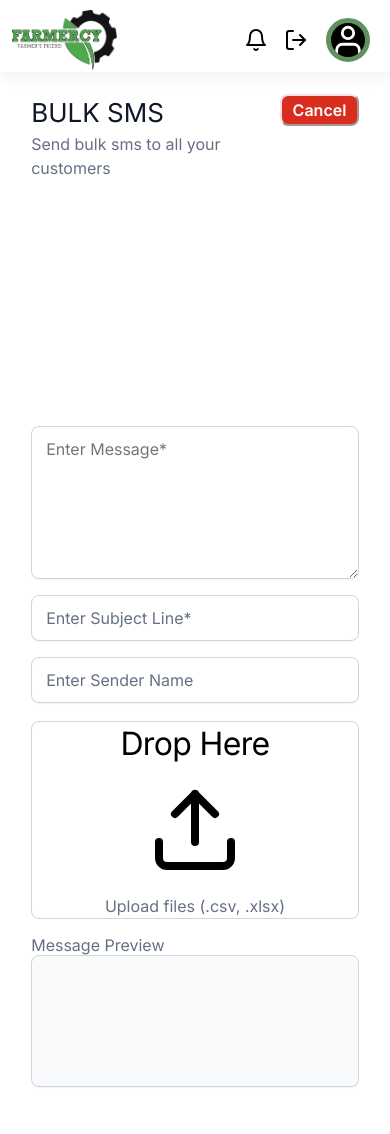
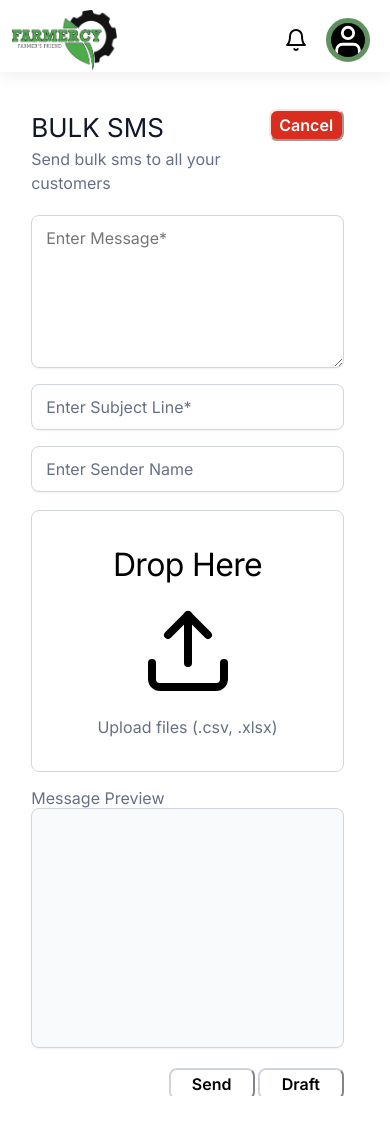
Before and after one commit to TeDbit/FARMECY, a React (Create React App) app: page /new in a window 390 px wide. Shown: the top 1134 px of the page. Built offline with nearby package versions, Linux system fonts and the light colour scheme.

Commit message:
somwhere

```diff
--- a/src/App.css
+++ b/src/App.css
@@ -65,6 +65,98 @@ button {
   overflow: scroll;
 }
 
+.main {
+  display: flex;
+  padding: 30px 2% 0% 5%;
+  width:100% ;
+  overflow: scroll;
+  /* background-color:greenyellow; */
+  justify-content: space-between;
+
+}
+
+
+
+
+@media only screen and (max-width: 900px) {
+
+
+  body {
+    /* padding-left: 2%;
+    padding-right: 2%; */
+  }
+
+  .allBody {
+    min-height: 120vh;
+    /* position:-ms-page; */
+    /* background-color: #282c34; */
+    /* padding-right: 2.5%;
+    padding-left: 1%; */
+
+  }
+
+  .center {
+    display: flex;
+    flex-direction: row;
+    padding-top: 30px;
+    padding-left: 8%;
+    padding-right: 8%;
+    /* background-color: #667085; */
+    width: 100%;
+    height: 1200px;
+  }
+
+  .main {
+    padding: 2% 15px 0% 0%;
+    width: 100%;
+    height:100%;
+
+    /* background-color:greenyellow; */
+  }
+
+  button {
+    display: flex;
+    flex-direction: row;
+    position: relative;
+    justify-content: center;
+    align-items: center;
+    padding: 0px;
+    font-family: 'Inter';
+    font-style: normal;
+    font-weight: 600;
+    font-size: 16px;
+    line-height: 24px;
+    width: 86px;
+    height: 32px;
+    border-color: #D0D5DD;
+    border-radius: 8px;
+    background: white;
+    /* box-shadow: 0px 1px 2px rgba(16, 24, 40, 0.05); */
+  }
+
+  @media only screen and (max-width: 600px) {
+
+
+    .allBody {
+      min-height: 150vh;
+      /* position:-ms-page; */
+      /* background-color: #282c34; */
+      /* padding-right: 2.5%;
+      padding-left: 1%;
+     */
+    }
+
+    .center {
+      display: flex;
+      flex-direction: row;
+      /* background-color: #667085; */
+      width: 100%;
+      height: 1600px;
+      padding-top: 30px;
+    }
+  }
+}
+
 .fullheight {
   position: absolute;
   top: 0;
@@ -110,80 +202,3 @@ button {
     transform: rotate(360deg);
   }
 }
-
-
-@media only screen and (max-width: 900px) {
-
-  .line {
-    height: 100vh;
-    width: 2px;
-    display: none;
-    background-color: grey;
-  }
-
-  body {
-    /* padding-left: 2%;
-    padding-right: 2%; */
-  }
-
-  .allBody {
-    min-height: 120vh;
-    /* position:-ms-page; */
-    /* background-color: #282c34; */
-    /* padding-right: 2.5%;
-    padding-left: 1%; */
-
-  }
-
-  .center {
-    display: flex;
-    flex-direction: row;
-    padding-left: 8%;
-    padding-right: 8%;
-    /* background-color: #667085; */
-    width: 100%;
-    height: 1200px;
-  }
-
-  button {
-    display: flex;
-    flex-direction: row;
-    position: relative;
-    justify-content: center;
-    align-items: center;
-    padding: 0px;
-    font-family: 'Inter';
-    font-style: normal;
-    font-weight: 600;
-    font-size: 16px;
-    line-height: 24px;
-    width: 86px;
-    height: 32px;
-    border-color: #D0D5DD;
-    border-radius: 8px;
-    background: white;
-    /* box-shadow: 0px 1px 2px rgba(16, 24, 40, 0.05); */
-  }
-
-  @media only screen and (max-width: 600px) {
-
-
-    .allBody {
-      min-height: 180vh;
-      /* position:-ms-page; */
-      /* background-color: #282c34; */
-      /* padding-right: 2.5%;
-      padding-left: 1%;
-     */
-    }
-
-    .center {
-      display: flex;
-      flex-direction: row;
-      /* background-color: #667085; */
-      width: 100%;
-      height: 1200px;
-      padding-top: 4%;
-    }
-  }
-}
--- a/src/App.js
+++ b/src/App.js
@@ -2,7 +2,6 @@ import React from "react";
 import "./App.css";
 import  Navbar  from "./Components/Navbar/Navbar";
 import  Sidepanel from "./Components/Sidepanel/Sidepanel";
-// import { Main } from "./Components/Main/Main";
 import Dashboard from "./Pages/Dashboard"
 import New from "./Pages/New"
 import Clients from "./Pages/Clients"
@@ -20,7 +19,8 @@ function App() {
           <Navbar></Navbar>
           <div className="center">
               <Sidepanel> </Sidepanel>
-              <Routes>
+            <div className="main">
+            <Routes>
                 <Route path="/" element={<Dashboard/>}/>
                 <Route path="/dashboard" element={<Dashboard/>}/>
                 <Route path="/new" element={<New/>}/>
@@ -32,6 +32,8 @@ function App() {
                 <Route path="/about" element={<About/>}/>
 
               </Routes>
+            </div>
+
 
             </div>
        </div>
--- a/src/Components/Main/Main.css
+++ /dev/null
@@ -1,321 +0,0 @@
-
-.main {
-    padding: 2% 0% 12% 3%;
-    width: 100%;
-    height:100%;
-
-    /* background-color:greenyellow; */
-  }
-
-
-input::placeholder {
-    all :unset;
-  }
-
-.button1{
-  background: #D92D20;
-  border-color: #FBE2E0;
-  color: #ffffff;
-
-}
-  input textarea {
-  all: unset;
-
-}
-
-
-
-  input,textarea {
-  background: #ffffff;
-  border: 1px solid #d0d5dd;
-  padding: 10px 14px;
-  box-shadow: 0px 1px 2px rgba(16, 24, 40, 0.05);
-  border-radius: 8px;
-  font-weight: 400;
-  font-size: 16px;
-  line-height: 24px;
-  font-family: "Inter", sans-serif;
-  color: #667085;
-
-  }
-
-  textarea {
-    min-height: 60%;
-  }
-
-  .textH {
-    margin: 0px;
-    font-style: normal;
-    font-weight: 400;
-    font-size: 30px;
-    line-height: 38px;
-    color: #101828;
-  }
-
-  .textH2 {
-    margin: 0px;
-    font-style: normal;
-    font-weight: 400;
-    font-size: 36px;
-    line-height: 44px;
-    text-align: center;
-    letter-spacing: -0.02em;
-
-
-  }
-
-  .textP {
-    margin: 0px;
-    font-style: normal;
-    font-weight: 400;
-    font-size: 16px;
-    line-height: 24px;
-    color: #667085;
-
-  }
-
-
-  .titlespace {
-    display: flex;
-    flex-direction: row;
-    /* background-color:darkolivegreen; */
-    justify-content: space-between;
-
-  }
-
-
-  .title {
-    display: flex;
-    flex-direction: column;
-    justify-content: flex-start;
-    /* background-color: aqua; */
-
-  }
-
-  .container {
-    display: flex;
-    flex-direction: column;
-    width: 100%;
-    height: 100%;
-
-    /* background-color: aqua; */
-  }
-
-  .upperc {
-    display: flex;
-    flex-direction: row;
-    height: 50%;
-    padding-top: 20px;
-    padding-bottom: 20px;
-    /* background-color: #555; */
-    justify-content: space-between;
-    gap: 4%;
-  }
-
-  .messagefield {
-    display: flex;
-    flex-direction: column;
-    justify-content: space-between;
-    height: 100%;
-    gap: 1rem;
-    width: 100%;
-    /* background-color: blue; */
-
-  }
-
-
-  .pmessage-container {
-    display: flex;
-    flex-direction: column;
-    width: 100%;
-    height: 100%;
-    /* background-color: blue; */
-    gap: 0.5rem;
-    color: #667085;
-
-  }
-
-  .pmessage-container-m {
-    display: none;
-    flex-direction: column;
-    width: 100%;
-    height: 100%;
-    color: #667085;
-
-  }
-  .log-container {
-    color: #667085;
-    display: flex;
-    flex-direction: column;
-    width: 100%;
-    height: 100%;
-    gap: 0.5rem;
-  }
-  .log-container-m {
-    color: #667085;
-
-    display: none;
-    flex-direction: column;
-    height: 100%;
-  }
-
-
-  .preview {
-    display: flex;
-    border-width: 2px;
-    border-style: solid;
-    border-radius: 8px;
-    border-color: black;
-    /*background-color: aliceblue;*/
-    width: 100%;
-    height: 100%;
-    background: #F9FAFB;
-    border: 1px solid #D0D5DD;
-    box-shadow: 0px 1px 2px rgba(16, 24, 40, 0.05);
-    border-radius: 8px;
-  }
-
-  .logs {
-    display: flex;
-    border-width: 2px;
-    border-color: black;
-    border-style: solid;
-    border-radius: 8px;
-    /*background-color: palevioletred;*/
-    width: 100%;
-    height: 100%;
-    background: #F9FAFB;
-    border: 1px solid #D0D5DD;
-    box-shadow: 0px 1px 2px rgba(16, 24, 40, 0.05);
-    border-radius: 8px;
-  }
-
-  .dragdrop-container {
-    display: flex;
-    flex-direction: column;
-    padding: 20px 0px 20px 0px;
-    width: 100%;
-    height: 100%;
-    gap: 1rem;
-  }
-
-  .dragdrop {
-    display: flex;
-    flex-direction: column;
-    align-items: center;
-    border-width: 1px;
-    justify-content: center;
-    gap: 1rem;
-    width: 100%;
-    height: 100%;
-    border-radius: 8px;
-    background: white;
-    border-color: #d0d5dd;
-    border-style: solid;
-  }
-
-  .lowerspace {
-    /* background-color: #667085; */
-    display: flex;
-    flex-direction: row;
-    justify-content: flex-end;
-    gap: 1%;
-    padding-bottom: 10%;
-  }
-
-
-
-
-
-  @media only screen and (max-width: 900px) {
-
-    .main {
-      padding: 2% 0% 0% 0%;
-      width: 100%;
-      height:100%;
-
-      /* background-color:greenyellow; */
-    }
-
-    .log-container {
-      display: none;
-      flex-direction: column;
-      width: 100%;
-      height: 100%;
-    }
-    .log-container-m {
-      display: flex;
-      flex-direction: column;
-      width: 100%;
-      height: 100%;
-    }
-
-    .dragdrop-container {
-      display: flex;
-      flex-direction: column;
-      padding: 20px 0px 20px 0px;
-      width: 100%;
-      height: 100%;
-      gap: 1rem;
-    }
-
-    .textH {
-      margin: 0px;
-      font-style: normal;
-      font-weight: 400;
-      font-size: 26px;
-      line-height: 38px;
-      color: #101828;
-    }
-
-    .textH2 {
-      margin: 0px;
-      font-style: normal;
-      font-weight: 400;
-      font-size: 32px;
-      line-height: 44px;
-      text-align: center;
-      letter-spacing: -0.02em;
-
-
-    }
-
-    @media only screen and (max-width: 600px) {
-      .upperc {
-        display: flex;
-        flex-direction: column;
-        height: 50%;
-        padding-top: 20px;
-        padding-bottom: 20px;
-        /*background-color: #555;*/
-        justify-content: space-between;
-        gap: 1rem;
-      }
-      .pmessage-container {
-        display: none;
-        flex-direction: column;
-        width: 100%;
-        height: 100%;
-      }
-
-      .pmessage-container-m {
-        display: flex;
-        flex-direction: column;
-        width: 100%;
-        height: 100%;
-      }
-
-
-  .lowerspace {
-    /* background-color: #667085; */
-    display: flex;
-    flex-direction: row;
-    justify-content: flex-end;
-    gap: 1%;
-    padding-bottom: 0%;
-  }
-
-
-    }
-
-  }
--- a/src/Components/Navbar/Navbar.js
+++ b/src/Components/Navbar/Navbar.js
@@ -3,20 +3,47 @@ import React, { useRef, useState } from 'react';
 import {FiBell} from 'react-icons/fi';
 import {FiUser} from 'react-icons/fi';
 import {FiLogOut} from 'react-icons/fi';
-import {RiArrowRightDoubleFill} from 'react-icons/ri';
+import {FiSettings} from 'react-icons/fi';
+import {FiHelpCircle} from 'react-icons/fi';
+
 
 const Navbar =() => {
 
 
     const [open, setOpen] = useState(false);
+    const  DropD = [
+        {
+            id:0,
+            icon: <FiUser  id="user"  fontSize={'24px'} />,
+            name:"Profile",
+            path:"/profile",
+        },
+        {
+            id:1,
+            icon:<FiSettings fontSize={'24px'}/>,
+            name:"Settings",
+            path:"/settings",
+        },
+        {
+            id:2,
+            icon:<FiHelpCircle fontSize={'24px'}/>,
+            name:"About",
+            path:"/about",
+        },
+        {
+            id:3,
+            icon:<FiLogOut fontSize={'24px'}/>,
+            name:"Logout",
+            path:"/logout",
+        },
 
+    ]
     const menuRef = useRef();
     const avibRef = useRef();
 
     // console.log({aviRef});
 
 
-    const DropD = ['Profile','Logout'];
     // window.addEventListener('click', (e)=>{
     //     if(e.target !== menuRef.parentElement && e.target !== avibRef.current){
 
@@ -38,7 +65,7 @@ const Navbar =() => {
 
                 <div   className='rnav'>
                     <FiBell id="bell" fontSize={'24px'}/>
-                    <FiLogOut id="logout" fontSize={'24px'}/>
+
                     <button  ref={avibRef}  onClick={()=>setOpen(!open)} id="avatarbox">
                     <FiUser  id="avatar"  fontSize={'34px'} />
                     </button>
@@ -51,7 +78,7 @@ const Navbar =() => {
                         </div>
                         <ul className="mList">
                            { DropD.map((menu) => (
-                                <li onClick={()=>setOpen(false)} className="menu" key={menu}>{menu}</li>
+                                <li onClick={()=>setOpen(false)} className="menu" key={menu}>{menu.icon}{menu.name}</li>
                            ))}
 
                         </ul>
--- a/src/Components/Sidepanel/Sidepanel.css
+++ b/src/Components/Sidepanel/Sidepanel.css
@@ -40,6 +40,7 @@
   /* padding-bottom: 20px; */
   flex-basis: 24px;
   flex-shrink: 0;
+  color: #dddddd;
   /* display: flex; */
   align-self: flex-end;
   justify-self: flex-end;
@@ -109,7 +110,7 @@
     border-radius: 8px;
     border-color: white;
     background: white;
-    gap: 1rem;
+    gap: 10px;
     color:#0A0908;
     ;
   }
--- a/src/Pages/About.js
+++ b/src/Pages/About.js
@@ -4,7 +4,7 @@ import React from "react";
 const About =() => {
     return (
       <div >
-        <h1>About Page</h1>
+        <h2>About Page</h2>
       </div>
     );
   };
--- a/src/Pages/New.js
+++ b/src/Pages/New.js
@@ -5,7 +5,7 @@ import { FiUpload} from "react-icons/fi";
 
 const New =() => {
     return (
-      <div className="main">
+      <div className="mainc">
       <div className="titlespace">
           <div className="title">
               <h2 className="textH">BULK SMS</h2>
@@ -42,10 +42,7 @@ const New =() => {
                   <div className="preview"></div>
               </div>
 
-              <div className="log-container-m">
-                  <label>Logs</label>
-                  <div className="logs"></div>
-              </div>
+
 
 
           </div>
@@ -59,6 +56,10 @@ const New =() => {
         <label>Logs</label>
         <div className="logs"></div>
     </div>
+    <div className="log-container-m">
+                  <label>Logs</label>
+                  <div className="logs"></div>
+    </div>
 </div>
     );
   };
--- a/src/Styles/New.css
+++ b/src/Styles/New.css
@@ -1,13 +1,14 @@
 
-.main {
+.mainc {
     display: flex;
     flex-direction: column;
-    padding: 2% 2% 0% 5%;
     width:100% ;
+    max-height: 100vh;
     min-height: 1456px;
     overflow: scroll;
     /* background-color:greenyellow; */
-    justify-content: space-between;
+
+
   }
 
 
@@ -233,11 +234,9 @@ input::placeholder {
 
   @media only screen and (max-width: 900px) {
 
-    .main {
-      padding: 2% 0% 0% 0%;
+    .mainc {
       width: 100%;
       height:100%;
-
       /* background-color:greenyellow; */
     }
 
```
Also changed, not shown: src/Components/Main/Main.js (deleted, +0 -65 lines), src/Components/Navbar/Navbar.css (+10 -1 lines), src/Components/Sidepanel/Sidepanel.js (+4 -5 lines).
